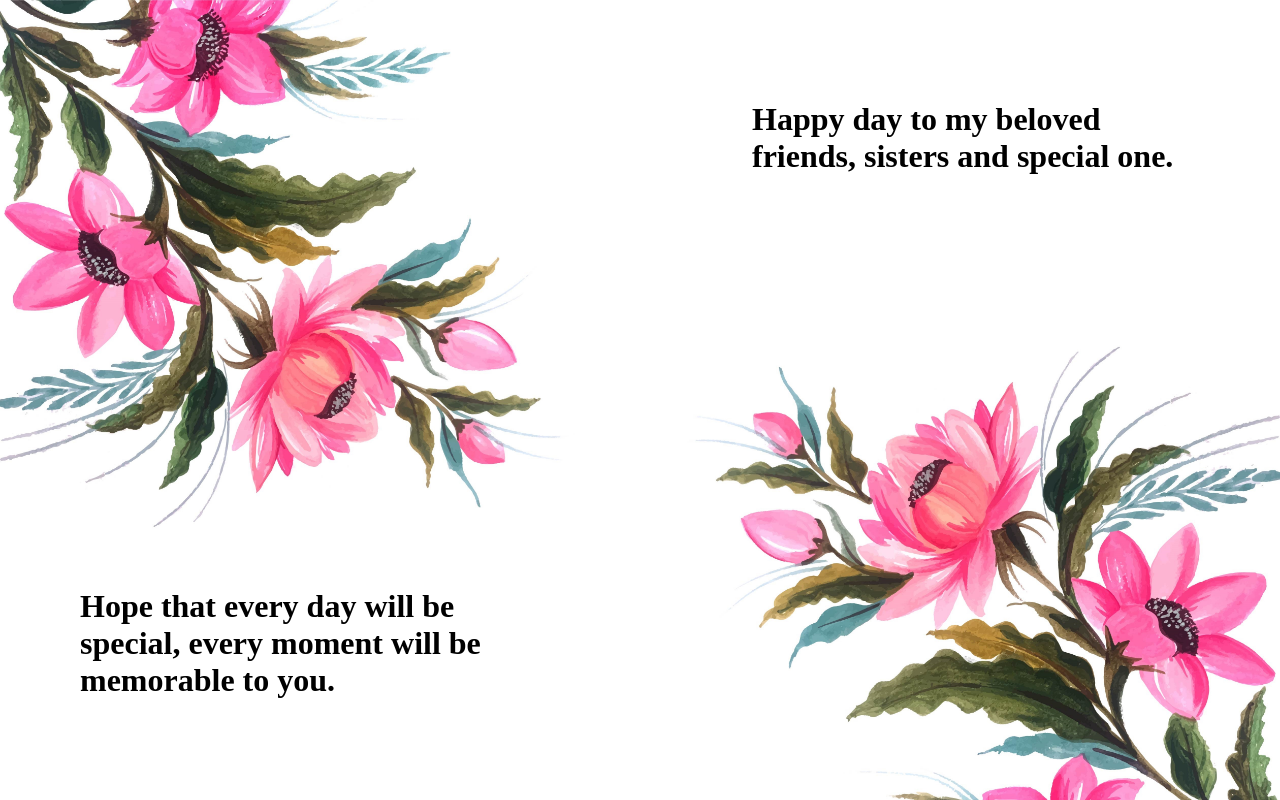
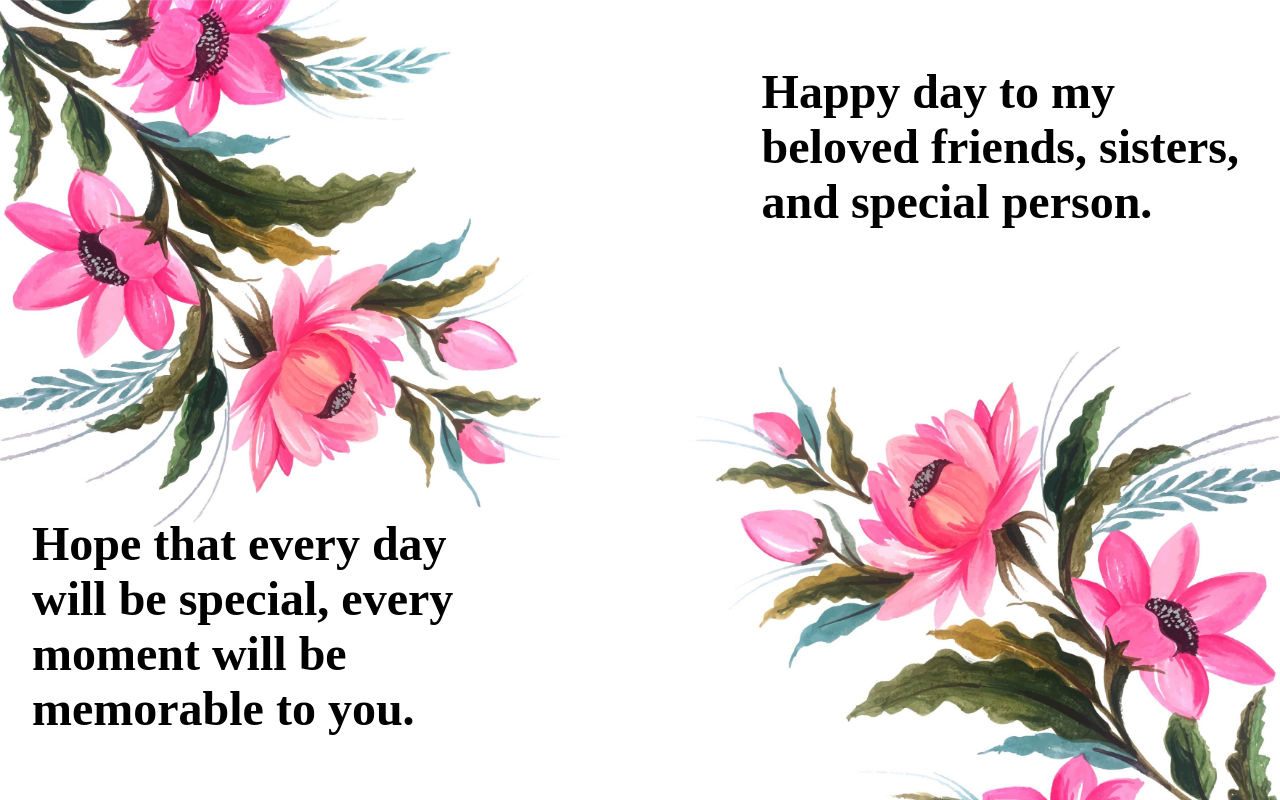
Before and after one commit to nhantran3395/happy-day, a Next.js app: page / in a window 1280 px wide. Built offline with nearby package versions, Linux system fonts and the light colour scheme; a web font is replaced by a local one.

Commit message:
style: reduce image size, adjust quote size, adjust padding

```diff
--- a/pages/index.tsx
+++ b/pages/index.tsx
@@ -7,7 +7,11 @@ const Home: NextPage = () => {
     <>
       <Head>
         <link rel="preconnect" href="https://fonts.googleapis.com" />
-        <link rel="preconnect" href="https://fonts.gstatic.com" />
+        <link
+          rel="preconnect"
+          href="https://fonts.gstatic.com"
+          crossOrigin=""
+        />
         <link
           href="https://fonts.googleapis.com/css2?family=Loved+by+the+King&display=swap"
           rel="stylesheet"
@@ -20,7 +24,7 @@ const Home: NextPage = () => {
       <div className={styles.container}>
         <div className={styles.boxTopRight}>
           <h1 className={styles.quote}>
-            Happy day to my beloved friends, sisters and special one.
+            Happy day to my beloved friends, sisters, and special person.
           </h1>
         </div>
         <div className={styles.boxBottomLeft}>
--- a/styles/Home.module.css
+++ b/styles/Home.module.css
@@ -13,15 +13,16 @@
 .boxTopRight {
   display: flex;
   justify-content: flex-end;
-  padding: 5rem;
+  padding: 2rem;
 }
 
 .boxBottomLeft {
   display: flex;
   justify-content: flex-start;
-  padding: 5rem;
+  padding: 2rem;
 }
 
 .quote {
   max-width: 40%;
+  font-size: 3rem;
 }
```
Also changed, not shown: public/images/happy-day.jpg.
